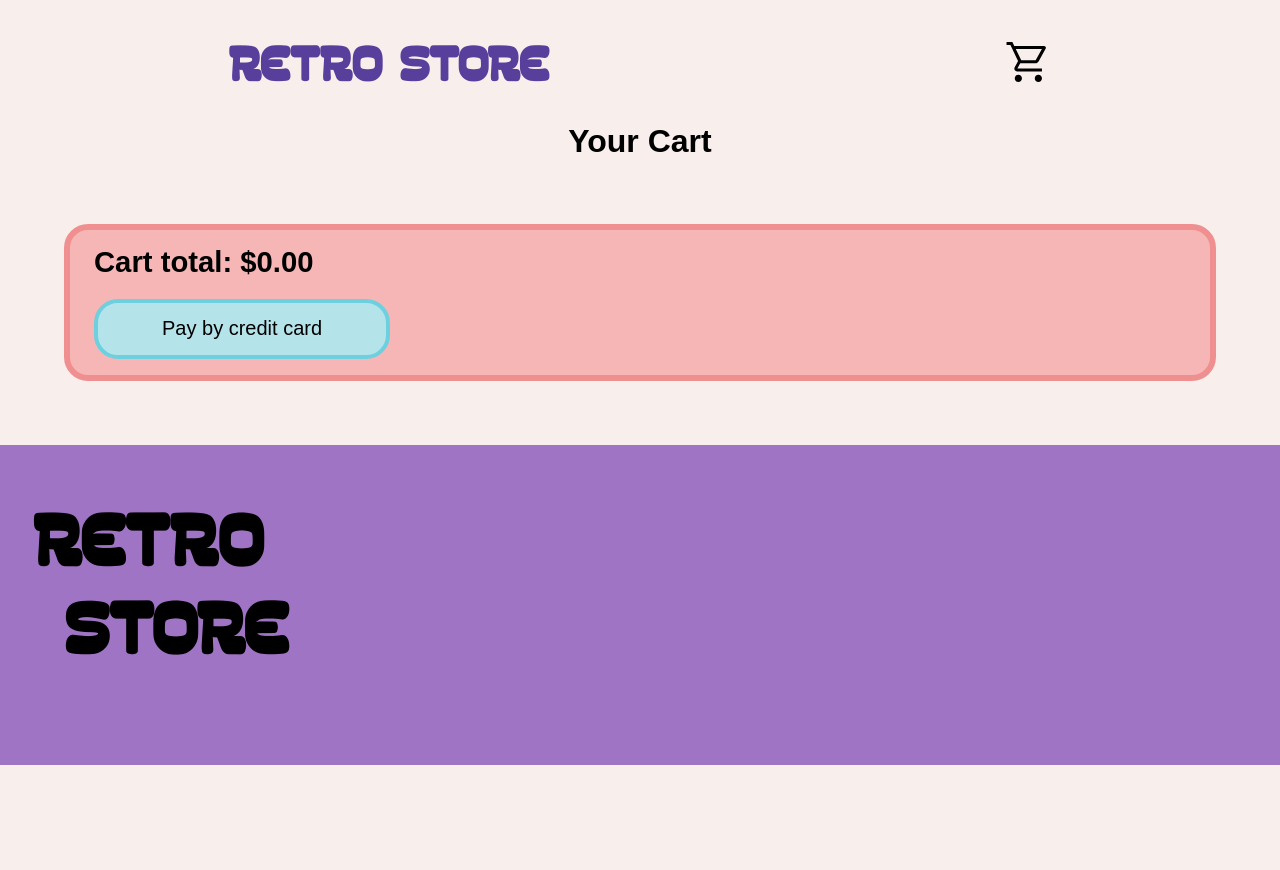
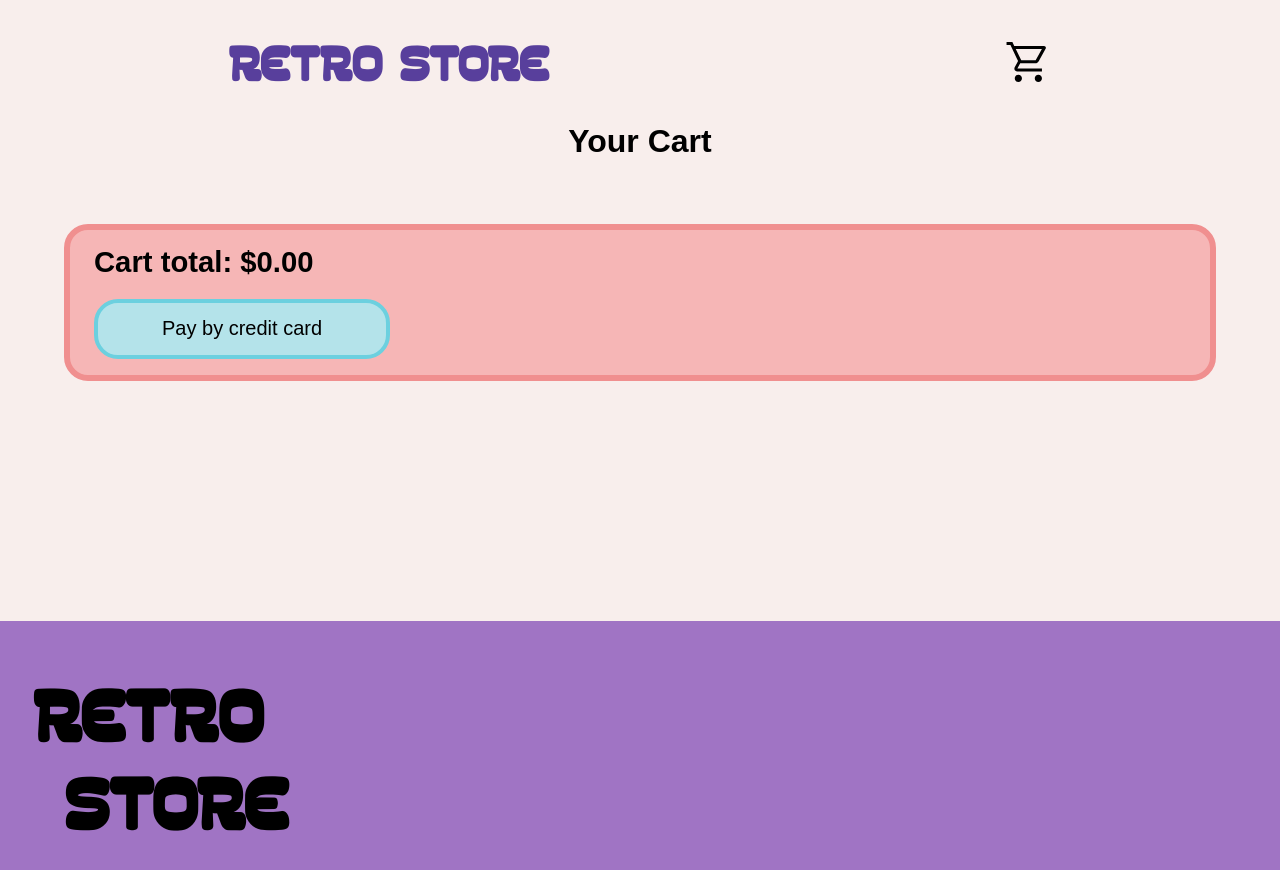
Before and after one commit to GuroWalle/Retro-Store, a Vue app in the folder app/: page /cart in a window 1280 px wide. Shown: the top 870 px of the page. Before the commit the page ends 800 px from the top, so only its background shows below. Built offline with nearby package versions, Linux system fonts and the light colour scheme.

Commit message:
margin-top footer

```diff
--- a/app/src/components/Footer.vue
+++ b/app/src/components/Footer.vue
@@ -10,6 +10,7 @@ footer {
    width: 100%;
    height: 20rem;
    padding: 3rem 2rem;
+   margin-top: 15rem;
    background: var(--light-purple);
    font-family: 'Wonder Pleasure';
    font-size: var(--font-header-mobile);
```
